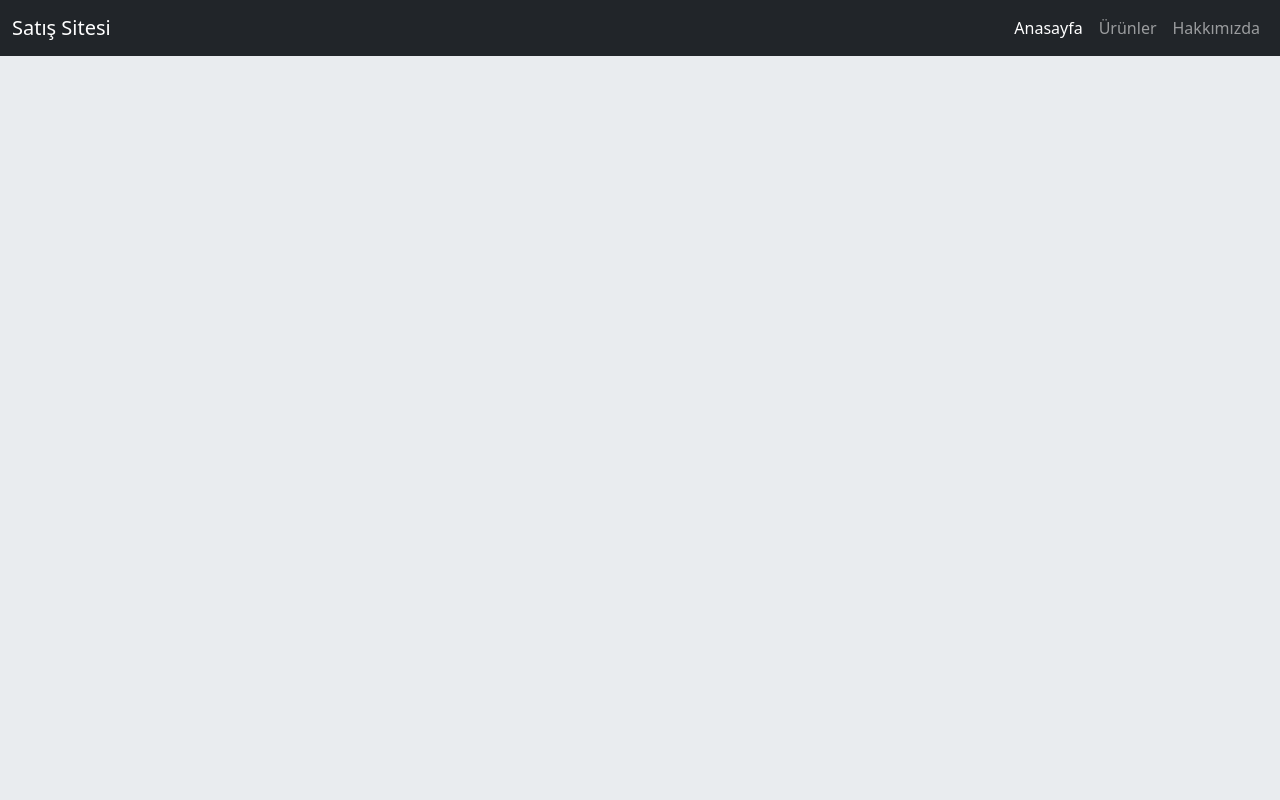
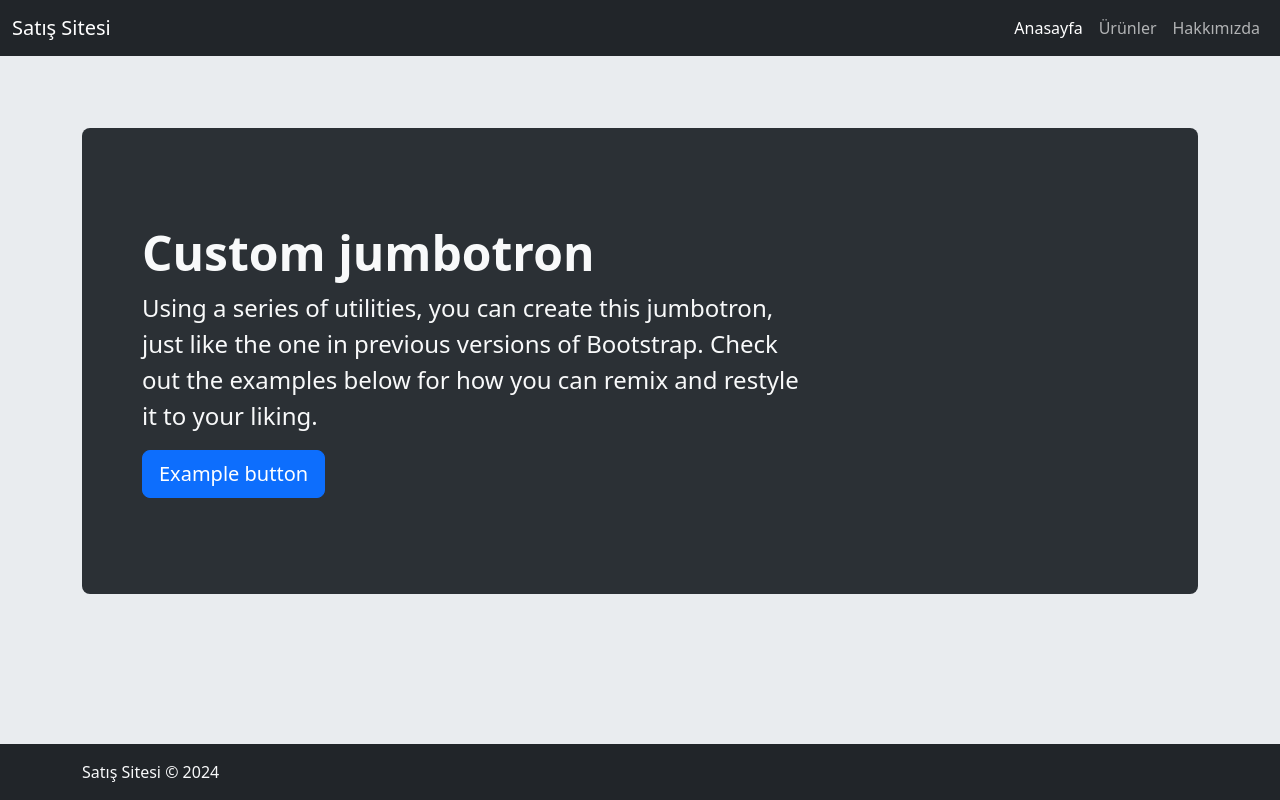
Before and after one commit to AtikoSpeed/bootstrapodev1, a plain HTML site: page index.html in a window 1280 px wide. Drawn offline with nearby package versions, Linux system fonts and the light colour scheme.

Commit message:
i couldn't sleep so i did some stuff

```diff
--- a/hakkimizda.html
+++ b/hakkimizda.html
@@ -1,5 +1,5 @@
 <!doctype html>
-<html lang="tr">
+<html lang="tr" class="h-100" data-bs-theme="dark">
 <head>
     <meta charset="utf-8">
     <meta name="viewport" content="width=device-width, initial-scale=1">
@@ -7,10 +7,9 @@
     <link href="https://cdn.jsdelivr.net/npm/bootstrap@5.3.3/dist/css/bootstrap.min.css" rel="stylesheet" integrity="sha384-QWTKZyjpPEjISv5WaRU9OFeRpok6YctnYmDr5pNlyT2bRjXh0JMhjY6hW+ALEwIH" crossorigin="anonymous">
 </head>
 
-<body style="background-color: #E9ECEF;">
-    <script src="https://cdn.jsdelivr.net/npm/bootstrap@5.3.3/dist/js/bootstrap.bundle.min.js" integrity="sha384-YvpcrYf0tY3lHB60NNkmXc5s9fDVZLESaAA55NDzOxhy9GkcIdslK1eN7N6jIeHz" crossorigin="anonymous"></script>
-
-    <nav class="navbar navbar-expand-lg bg-dark" data-bs-theme="dark">
+<body class="d-flex flex-column h-100" style="background-color: #E9ECEF;">
+    <!-- Navbar start -->
+    <nav class="navbar navbar-expand-lg bg-dark">
         <div class="container-fluid">
             <a class="navbar-brand" href="#">Satış Sitesi</a>
             <button class="navbar-toggler" type="button" data-bs-toggle="collapse" data-bs-target="#navbarNavAltMarkup" aria-controls="navbarNavAltMarkup" aria-expanded="false" aria-label="Toggle navigation">
@@ -25,6 +24,14 @@
             </div>
         </div>
     </nav>
+    <!-- Navbar end -->
 
-</body>
-</html>
+    <!-- Footer start -->
+    <footer class="footer mt-auto py-3 bg-dark">
+        <div class="container">
+            <span class="text-light">Satış Sitesi &copy; 2024</span>
+        </div>
+    </footer>
+        <script src="https://cdn.jsdelivr.net/npm/bootstrap@5.3.3/dist/js/bootstrap.bundle.min.js" integrity="sha384-YvpcrYf0tY3lHB60NNkmXc5s9fDVZLESaAA55NDzOxhy9GkcIdslK1eN7N6jIeHz" crossorigin="anonymous"></script>
+    </body>
+    </html>
--- a/index.html
+++ b/index.html
@@ -1,5 +1,5 @@
 <!doctype html>
-<html lang="tr">
+<html lang="tr" class="h-100" data-bs-theme="dark">
 <head>
     <meta charset="utf-8">
     <meta name="viewport" content="width=device-width, initial-scale=1">
@@ -7,10 +7,9 @@
     <link href="https://cdn.jsdelivr.net/npm/bootstrap@5.3.3/dist/css/bootstrap.min.css" rel="stylesheet" integrity="sha384-QWTKZyjpPEjISv5WaRU9OFeRpok6YctnYmDr5pNlyT2bRjXh0JMhjY6hW+ALEwIH" crossorigin="anonymous">
 </head>
 
-<body style="background-color: #E9ECEF;">
-    <script src="https://cdn.jsdelivr.net/npm/bootstrap@5.3.3/dist/js/bootstrap.bundle.min.js" integrity="sha384-YvpcrYf0tY3lHB60NNkmXc5s9fDVZLESaAA55NDzOxhy9GkcIdslK1eN7N6jIeHz" crossorigin="anonymous"></script>
-
-    <nav class="navbar navbar-expand-lg bg-dark" data-bs-theme="dark">
+<body class="d-flex flex-column h-100" style="background-color: #E9ECEF;">
+    <!-- Navbar start -->
+    <nav class="navbar navbar-expand-lg bg-dark">
         <div class="container-fluid">
             <a class="navbar-brand" href="#">Satış Sitesi</a>
             <button class="navbar-toggler" type="button" data-bs-toggle="collapse" data-bs-target="#navbarNavAltMarkup" aria-controls="navbarNavAltMarkup" aria-expanded="false" aria-label="Toggle navigation">
@@ -25,7 +24,24 @@
             </div>
         </div>
     </nav>
-
-
-</body>
-</html>
+    <!-- Navbar end -->
+    <!-- Jumbotron start -->
+    <main class="container py-4 text-light my-5">
+        <div class="p-5 mb-4 bg-body-tertiary rounded-3">
+            <div class="container-fluid py-5">
+                <h1 class="display-5 fw-bold">Custom jumbotron</h1>
+                <p class="col-md-8 fs-4">Using a series of utilities, you can create this jumbotron, just like the one in previous versions of Bootstrap. Check out the examples below for how you can remix and restyle it to your liking.</p>
+                <button class="btn btn-primary btn-lg" type="button">Example button</button>
+            </div>
+        </div>
+    </main>
+    <!-- Jumbotron end -->
+    <!-- Footer start -->
+    <footer class="footer mt-auto py-3 bg-dark">
+        <div class="container">
+            <span class="text-light">Satış Sitesi &copy; 2024</span>
+        </div>
+    </footer>
+        <script src="https://cdn.jsdelivr.net/npm/bootstrap@5.3.3/dist/js/bootstrap.bundle.min.js" integrity="sha384-YvpcrYf0tY3lHB60NNkmXc5s9fDVZLESaAA55NDzOxhy9GkcIdslK1eN7N6jIeHz" crossorigin="anonymous"></script>
+    </body>
+    </html>
```
Also changed, not shown: urunler.html (+14 -7 lines).
